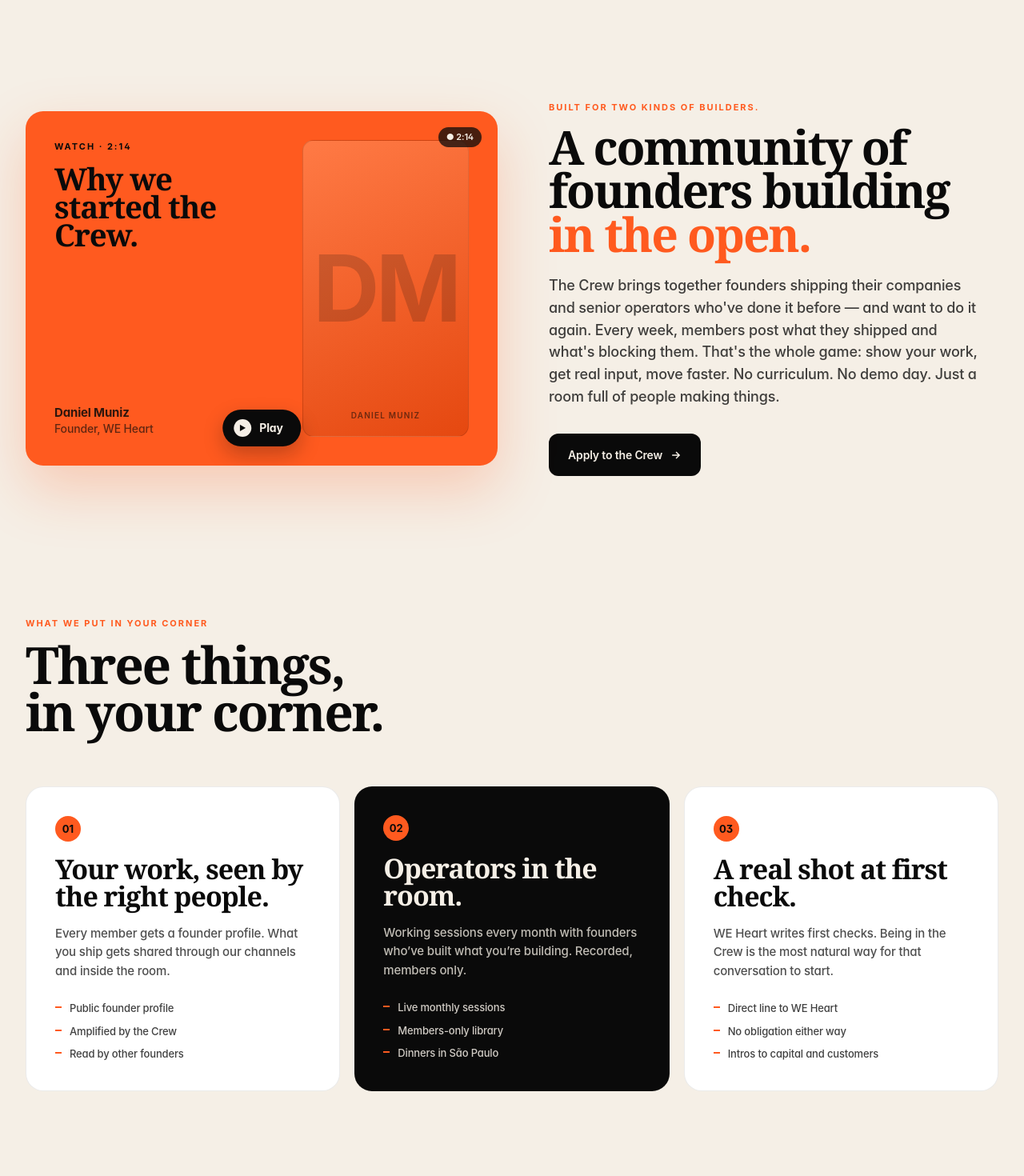
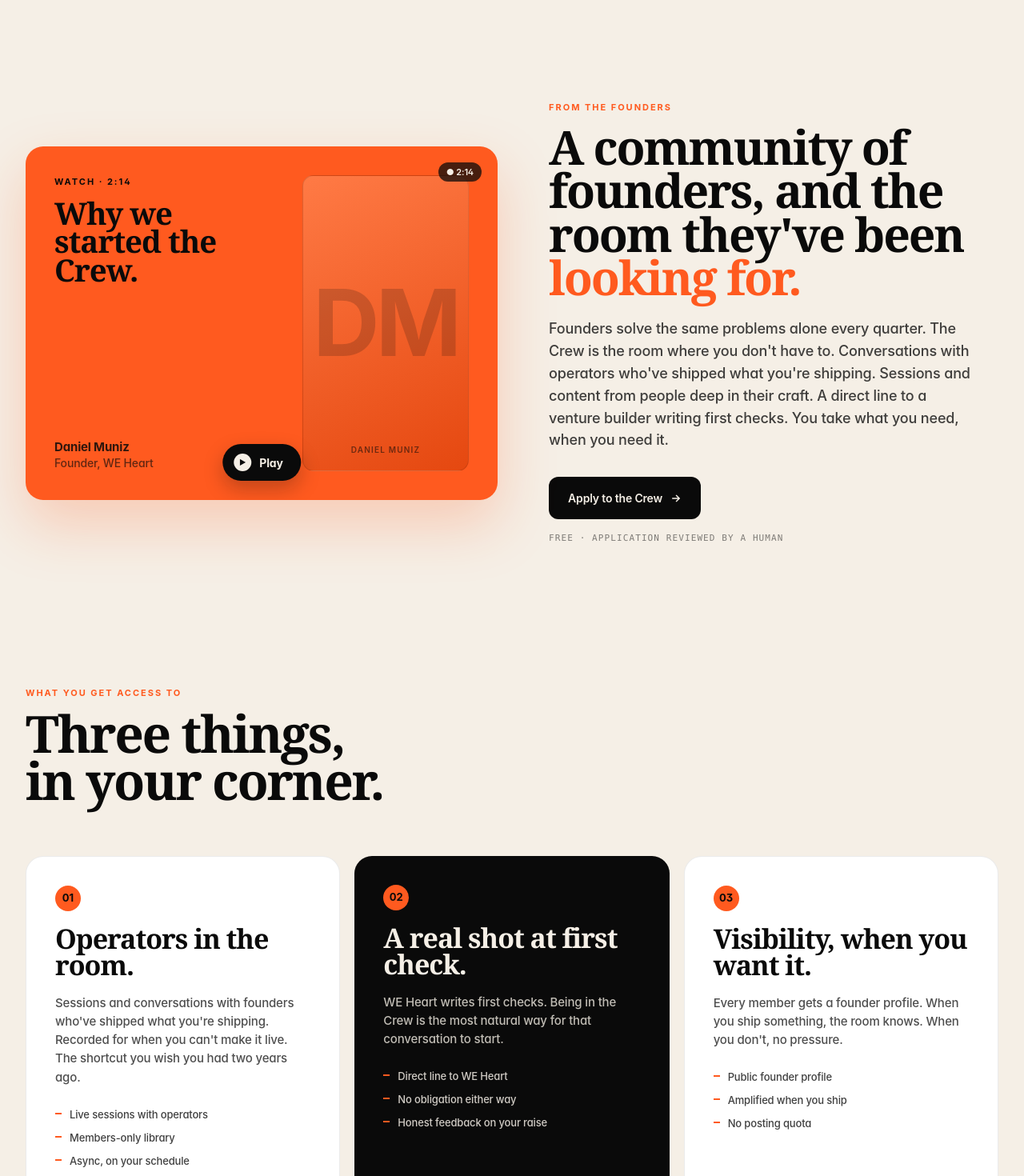
Before and after one commit to build-gif/crew-web, a Next.js app: page / in a window 1280 px wide. Shown: the part 740-2210 px from the top of the page at 80% size. Built offline with nearby package versions, Linux system fonts and the light colour scheme.

Commit message:
content(page): surgical copy tweaks to Hero, WhatIs, and Pillars per founder request

```diff
--- a/src/app/page.jsx
+++ b/src/app/page.jsx
@@ -90,7 +90,7 @@ function CobHero() {
             Builders build <span style={{color:CREW.orange}}>near builders.</span>
           </h1>
           <p style={{fontSize:20, lineHeight:1.45, maxWidth: 540, color:'rgba(10,10,10,0.72)', margin:'32px 0 40px'}}>
-            A community of founders showing what they’re building and learning from each other.
+            Founders building the next thing. Together.
           </p>
           <div style={{display:'flex', alignItems:'center', gap:18}}>
             <a href="https://discovery.weheartimpact.com/" style={{...cobStyles.applyBtn, padding:'18px 26px', fontSize:15, borderRadius:12, textDecoration:"none"}}>
@@ -454,28 +454,28 @@ function CobBatch() {
   const pillars = [
     {
       kicker: '01',
-      title: 'Your work, seen by the right people.',
-      body: 'Every member gets a founder profile. What you ship gets shared through our channels and inside the room.',
-      bullets: ['Public founder profile', 'Amplified by the Crew', 'Read by other founders'],
+      title: 'Operators in the room.',
+      body: 'Sessions and conversations with founders who\'ve shipped what you\'re shipping. Recorded for when you can\'t make it live. The shortcut you wish you had two years ago.',
+      bullets: ['Live sessions with operators', 'Members-only library', 'Async, on your schedule'],
     },
     {
       kicker: '02',
-      title: 'Operators in the room.',
-      body: 'Working sessions every month with founders who’ve built what you’re building. Recorded, members only.',
-      bullets: ['Live monthly sessions', 'Members-only library', 'Dinners in São Paulo'],
+      title: 'A real shot at first check.',
+      body: 'WE Heart writes first checks. Being in the Crew is the most natural way for that conversation to start.',
+      bullets: ['Direct line to WE Heart', 'No obligation either way', 'Honest feedback on your raise'],
     },
     {
       kicker: '03',
-      title: 'A real shot at first check.',
-      body: 'WE Heart writes first checks. Being in the Crew is the most natural way for that conversation to start.',
-      bullets: ['Direct line to WE Heart', 'No obligation either way', 'Intros to capital and customers'],
+      title: 'Visibility, when you want it.',
+      body: 'Every member gets a founder profile. When you ship something, the room knows. When you don\'t, no pressure.',
+      bullets: ['Public founder profile', 'Amplified when you ship', 'No posting quota'],
     },
   ];
   return (
     <section style={{padding:'120px 32px', background: CREW.cream}}>
       <div style={{maxWidth: 1280, margin:'0 auto'}}>
         <div style={{maxWidth: 820, marginBottom: 64}}>
-          <div style={{...cobStyles.kicker, color: CREW.orange, marginBottom: 14}}>What we put in your corner</div>
+          <div style={{...cobStyles.kicker, color: CREW.orange, marginBottom: 14}}>WHAT YOU GET ACCESS TO</div>
           <h2 style={cobStyles.h2}>
             Three things,<br/>in your corner.
           </h2>
@@ -807,18 +807,17 @@ function CobWhatIs() {
 
         {/* Right copy */}
         <div>
-          <div style={{...cobStyles.kicker, color: CREW.orange, marginBottom: 14}}>Built for two kinds of builders.</div>
+          <div style={{...cobStyles.kicker, color: CREW.orange, marginBottom: 14}}>FROM THE FOUNDERS</div>
           <h2 style={{...cobStyles.h2, fontSize:'clamp(40px, 4.6vw, 68px)'}}>
-            A community of<br/>founders building<br/><span style={{color: CREW.orange}}>in the open.</span>
+            A community of founders, and the room they've been <span style={{color: CREW.orange}}>looking for.</span>
           </h2>
           <p style={{fontSize:18, lineHeight:1.55, color:'rgba(10,10,10,0.78)', margin:'24px 0 32px', maxWidth: 540}}>
-            The Crew brings together founders shipping their companies and senior operators who've done it before — and want to do it again. Every week, members post what they shipped and what's blocking them. That's the whole game: show your work, get real input, move faster.
-
-No curriculum. No demo day. Just a room full of people making things.
+            Founders solve the same problems alone every quarter. The Crew is the room where you don't have to. Conversations with operators who've shipped what you're shipping. Sessions and content from people deep in their craft. A direct line to a venture builder writing first checks. You take what you need, when you need it.
           </p>
           <a href="https://discovery.weheartimpact.com/" style={{...cobStyles.applyBtn, padding:'16px 24px', fontSize:14, borderRadius:12, textDecoration:"none"}}>
             Apply to the Crew <CrewIcon.Arrow s={14}/>
           </a>
+          <div style={{marginTop: 16, fontSize: 11, fontFamily: 'var(--font-mono, monospace)', letterSpacing: '0.1em', opacity: 0.5}}>FREE · APPLICATION REVIEWED BY A HUMAN</div>
         </div>
       </div>
     </section>
```
